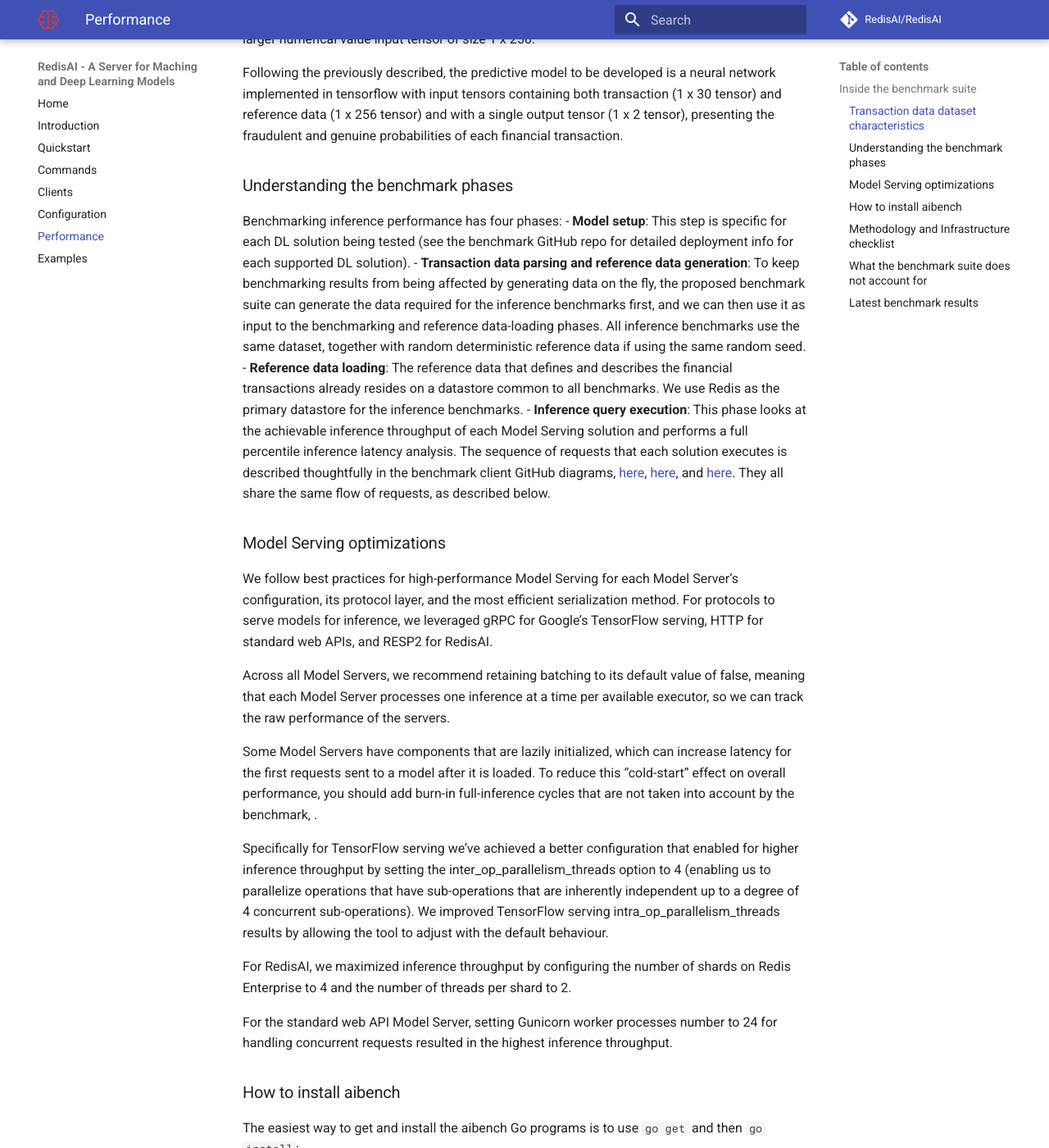
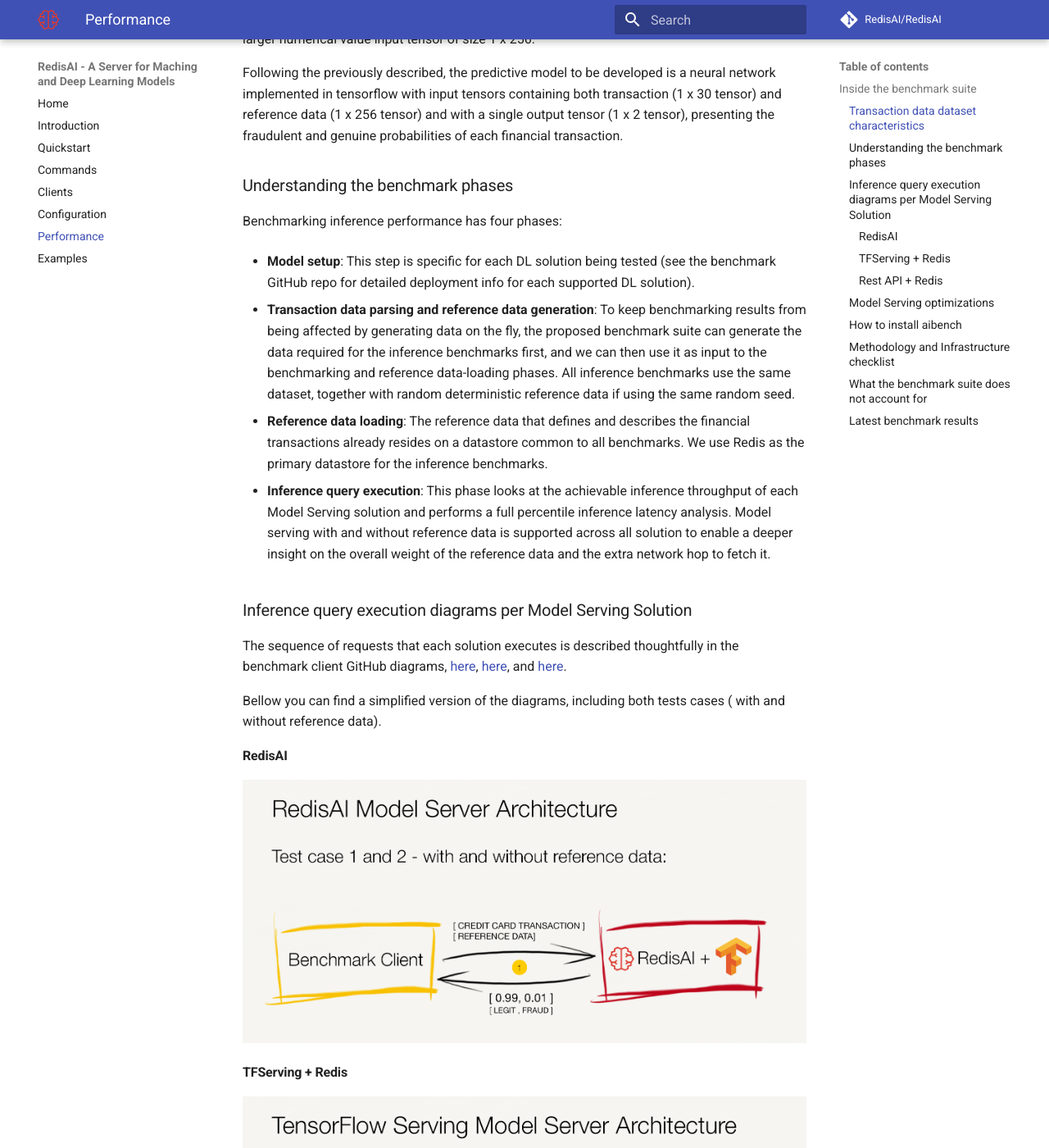
Before and after one commit to RedisAI/RedisAI, an MkDocs documentation site: the page built from docs/performance.md, in a window 1280 px wide and 1400 px high, scrolled down 941 px. Shown: the whole window at 82% size. Built offline with MkDocs 1.6.1 and Material for MkDocs 9.7.7, drawn with Linux system fonts in a browser that asks for light colours; comment, search, counter and statistics services are not loaded; some of the changed text lies outside the part shown.

Commit message:
[add] updated performance section with diagrams and some rephrasing

```diff
--- a/docs/performance.md
+++ b/docs/performance.md
@@ -4,7 +4,7 @@
 any other Redis command. However, in order to have more control over the tests, we'll use a
 a tool written in Go called [_AIBench_](https://github.com/RedisAI/aibench).
 
-This page is intended to provide clarity on how to obtain the benchmark numbers, and links to the most recent results. We encourage developers, data scientists, and architects to run these benchmarks for themselves on their particular hardware ,datasets, and Model Servers and pull request this documentation with links for the actual numbers.
+This page is intended to provide clarity on how to obtain the benchmark numbers, and links to the most recent results. We encourage developers, data scientists, and architects to run these benchmarks for themselves on their particular hardware,datasets, and Model Servers and pull request this documentation with links for the actual numbers.
 
 
 
@@ -30,10 +30,35 @@
 ### Understanding the benchmark phases
 
 Benchmarking inference performance has four phases:
-- **Model setup**: This step is specific for each DL solution being tested (see the benchmark GitHub repo for detailed deployment info for each supported DL solution).
-- **Transaction data parsing and reference data generation**: To keep benchmarking results from being affected by generating data on the fly, the proposed benchmark suite can generate the data required for the inference benchmarks first, and we can then use it as input to the benchmarking and reference data-loading phases. All inference benchmarks use the same dataset, together with random deterministic reference data if using the same random seed.
-- **Reference data loading**: The reference data that defines and describes the financial transactions already resides on a datastore common to all benchmarks. We use Redis as the primary datastore for the inference benchmarks.
-- **Inference query execution**: This phase looks at the achievable inference throughput of each Model Serving solution and performs a full percentile inference latency analysis. The sequence of requests that each solution executes is described thoughtfully in the benchmark client GitHub diagrams, [here](https://github.com/RedisAI/aibench/blob/master/docs/redisai.md), [here](https://github.com/RedisAI/aibench/blob/master/docs/redisai.md), and [here](https://github.com/RedisAI/aibench/blob/master/docs/restapi_and_redis.md#aibench-supplemental-guide-dl-rest-api-and-redis). They all share the same flow of requests, as described below.
+
+ - **Model setup**: This step is specific for each DL solution being tested (see the benchmark GitHub repo for detailed deployment info for each supported DL solution).
+
+ - **Transaction data parsing and reference data generation**: To keep benchmarking results from being affected by generating data on the fly, the proposed benchmark suite can generate the data required for the inference benchmarks first, and we can then use it as input to the benchmarking and reference data-loading phases. All inference benchmarks use the same dataset, together with random deterministic reference data if using the same random seed.
+
+ - **Reference data loading**: The reference data that defines and describes the financial transactions already resides on a datastore common to all benchmarks. We use Redis as the primary datastore for the inference benchmarks.
+
+ - **Inference query execution**: This phase looks at the achievable inference throughput of each Model Serving solution and performs a full percentile inference latency analysis. Model serving with and without reference data is supported across all solution to enable a deeper insight on the overall weight of the reference data and the extra network hop to fetch it.
+
+
+### Inference query execution diagrams per Model Serving Solution
+
+The sequence of requests that each solution executes is described thoughtfully in the benchmark client GitHub diagrams, [here](https://github.com/RedisAI/aibench/blob/master/docs/redisai.md), [here](https://github.com/RedisAI/aibench/blob/master/docs/redisai.md), and [here](https://github.com/RedisAI/aibench/blob/master/docs/restapi_and_redis.md#aibench-supplemental-guide-dl-rest-api-and-redis).
+
+Bellow you can find a simplified version of the diagrams, including both tests cases ( with and without reference data).
+
+
+#### RedisAI
+
+![RedisAI Model Serving Solution Diagram](images/redisai_modelserver.png "RedisAI Model Serving Solution Diagram")
+
+
+#### TFServing + Redis
+
+![TFServing + Redis Model Serving Solution Diagram](images/tfs_modelserver.png "TFServing + Redis Model Serving Solution Diagram")
+
+#### Rest API + Redis
+
+![Rest API + Redis Model Serving Solution Diagram](images/flask_modelserver.png "Rest API + Redis Model Serving Solution Diagram")
 
 
 ### Model Serving optimizations
@@ -46,7 +71,7 @@
 
 Specifically for TensorFlow serving we’ve achieved a better configuration that enabled for higher inference throughput by setting the inter_op_parallelism_threads option to 4 (enabling us to parallelize operations that have sub-operations that are inherently independent up to a degree of 4 concurrent sub-operations). We improved TensorFlow serving intra_op_parallelism_threads results by allowing the tool to adjust with the default behaviour.
 
-For RedisAI, we maximized inference throughput by configuring the number of shards on Redis Enterprise to 4 and the number of threads per shard to 2.
+For RedisAI, we maximized inference throughput by limiting the inter-op and intra-op parallelism to 1 per shard, meaning that each added redis standalone instance/shard has an associated backend thread, in a shared-nothing architecture - a strategy that allows to maximize the hardware usage, and maintain a linear scalability both on vertical and horizontal flavours.
 
 For the standard web API Model Server, setting Gunicorn worker processes number to 24 for handling concurrent requests resulted in the highest inference throughput.
 
```
Also changed, not shown: docs/images/flask_modelserver.png (added), docs/images/redisai_modelserver.png (added), docs/images/tfs_modelserver.png (added).
